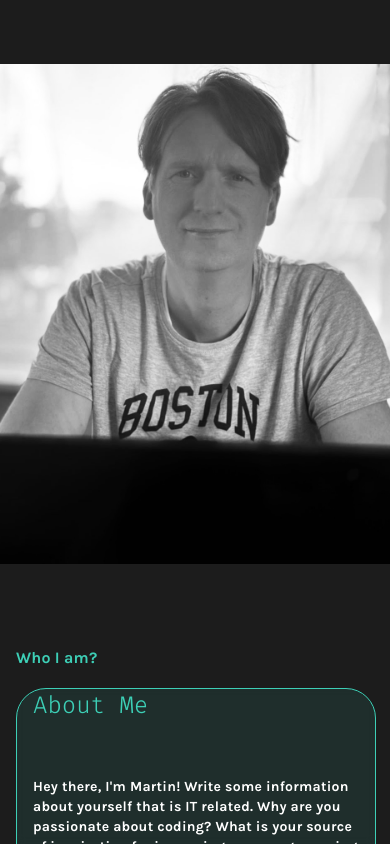
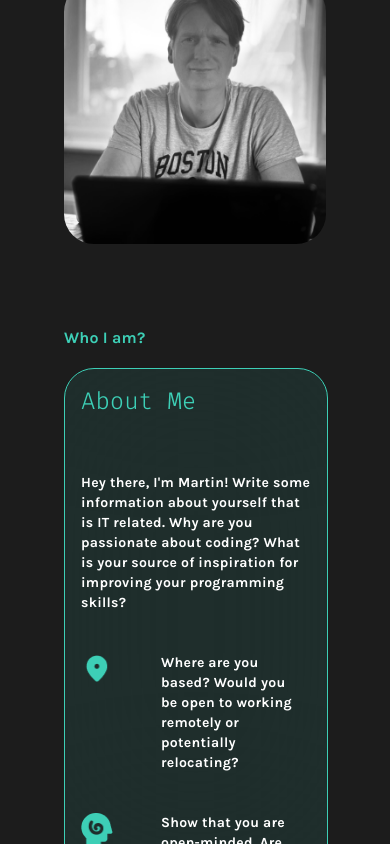
Before and after one commit to mercoding/martin.reifschneider.me, an Angular app: page /about in a window 390 px wide. Built offline with nearby package versions, Linux system fonts and the light colour scheme.

Commit message:
responsive optimation

```diff
--- a/src/app/pages/about/about.component.html
+++ b/src/app/pages/about/about.component.html
@@ -2,11 +2,11 @@
     <div class="profile-image"><img src="assets/img/me3.jpg" alt=""></div>
     <div class="about-me">
         <div class="about-me-container">
-            <h3>
+            <h3 *ngIf="isNotMobile">
                 {{services.language == "en" ? 'Who I am?' : 'Wer bin ich?'}}
             </h3>
             <div class="about-me-box">
-                <h1>
+                <h1 >
                     {{services.language == "en" ? 'About Me' : 'Über mich'}}
                 </h1>
                 <span>
--- a/src/app/pages/about/about.component.scss
+++ b/src/app/pages/about/about.component.scss
@@ -16,7 +16,7 @@
 
 
         img {
-            height: 500px;
+            height: 568px;
             width: auto;
             border-radius: 30px;
         }
@@ -108,21 +108,23 @@
     border-radius: 20px;
 }
 
-@media only screen and (max-width: 1450px) {
-}
 
 @media only screen and (max-width: 1200px) {
     .about {
+        position: relative;
         display: flex;
         flex-direction: column;
         justify-content: center;
         align-items: center;
-        height: auto;
         margin-top: 64px;
+        height: 725px;
 
         .profile-image {
-            width: 100%;
-            margin: 0;
+            position: absolute;
+            top: 0;
+            left: 0;
+            width: 500px;
+            margin: 0 0 0 64px;
             padding: 0;
 
             img {
@@ -132,11 +134,18 @@
             }
         }
 
+
         .about-me {
+            position: absolute;
+            top: 256px;
+            right: 64px;
             display: flex;
             justify-content: center;
             margin: 0;
             padding: 16px;
+            z-index: 3;
+            /*background-color: rgb(28, 28, 28);
+            border-radius: 30px;*/
 
             .about-me-container {
                 max-width: 500px;
@@ -145,9 +154,58 @@
             .about-me-box {
                 width: 100%;
                 padding: 0;
+                height: 456px;
+                width: 500px;
+
+                background: #3DCFB61A;
+                backdrop-filter: blur(80px);
+            }
+        }
+    }
+}
+
+@media only screen and (max-width: 646px) {
+    .about {
+        position: block;
+        display: flex;
+        flex-direction: column;
+        justify-content: center;
+        align-items: center;
+        height: 1000px;
+        margin: 64px 0 64px 0;
+
+        .profile-image {
+            position: relative;
+            top: 0;
+            left: 0;
+            margin: 0;
+            width: 100%;
+
+            img {
+                width: calc(100% - 128px);
+            }
+        }
+
+        .about-me {
+            position: relative;
+            top: 0;
+            right: 0;
+            left: 64px;
+            width: 100%;
+
+            .about-me-container {
+                width: 100%;
+                max-width: 100%;
                 height: auto;
+
+                .about-me-box {
+                    width: calc(100% - 128px);
+                    height: auto;
+                    padding: 16px 0 16px 0;
+                }
 
             }
         }
     }
+
 }
--- a/src/app/pages/about/about.component.ts
+++ b/src/app/pages/about/about.component.ts
@@ -1,13 +1,26 @@
 import { Component } from '@angular/core';
 import { AppServices } from '../../app.services';
+import { CommonModule } from '@angular/common';
+import { BreakpointObserver } from '@angular/cdk/layout';
+
 
 @Component({
   selector: 'app-about',
   standalone: true,
-  imports: [],
+  imports: [CommonModule],
   templateUrl: './about.component.html',
   styleUrl: './about.component.scss'
 })
 export class AboutComponent {
-  constructor(public services: AppServices) {}
+  constructor(public services: AppServices, private breakpointObserver: BreakpointObserver) {}
+
+  isNotMobile: boolean = false;
+
+  ngOnInit() {
+    this.breakpointObserver.observe(['(min-width: 1150px)'])
+      .subscribe(result => this.isNotMobile = result.matches);
+
+    this.breakpointObserver.observe(['(min-width: 646px)'])
+      .subscribe(result => this.isNotMobile = !result.matches);
+  }
 }
--- a/src/app/pages/contact/contact.component.scss
+++ b/src/app/pages/contact/contact.component.scss
@@ -113,6 +113,10 @@
 .policy-checkbox-text {
   margin-top: -24px !important;
   margin-left: 32px !important;
+  color: white;
+  a {
+    color: #3dcfb6;;
+  }
 }
 
 .submit-btn {
--- a/src/app/pages/feedback-carousel/feedback-carousel.component.html
+++ b/src/app/pages/feedback-carousel/feedback-carousel.component.html
@@ -6,7 +6,9 @@
         <div class="carousel-track">
             <div class="carousel-card" *ngFor="let feedback of feedbacks; let i = index" [ngClass]="getCardPosition(i)"
                 (click)="setIndex(i)">
-                <p class="message">"{{ feedback.message }}"</p>
+                <p *ngIf="services.language=='en'" class="message">"{{ feedback.message.en }}"</p>
+                <p *ngIf="services.language=='de'" class="message">"{{ feedback.message.de }}"</p>
+
                 <p class="author">– {{ feedback.author }}</p>
             </div>
         </div>
--- a/src/app/pages/feedback-carousel/feedback-carousel.component.scss
+++ b/src/app/pages/feedback-carousel/feedback-carousel.component.scss
@@ -53,6 +53,10 @@
   }
 
   .carousel-card.left {
+    display: flex;
+    align-items: center;
+    justify-content: center;
+    flex-direction: column;
     transform: translateX(-550px) scale(0.9);
     opacity: 0.6;
     z-index: 1;
@@ -60,6 +64,10 @@
   }
 
   .carousel-card.center {
+    display: flex;
+    align-items: center;
+    justify-content: center;
+    flex-direction: column;
     transform: translateX(0) scale(1.05);
     opacity: 1;
     z-index: 2;
@@ -74,6 +82,10 @@
   }
 
   .carousel-card.right {
+    display: flex;
+    align-items: center;
+    justify-content: center;
+    flex-direction: column;
     transform: translateX(550px) scale(0.9);
     opacity: 0.6;
     z-index: 1;
--- a/src/app/pages/feedback-carousel/feedback-carousel.component.ts
+++ b/src/app/pages/feedback-carousel/feedback-carousel.component.ts
@@ -16,10 +16,30 @@ export class FeedbackCarouselComponent {
   constructor(public services: AppServices) {}
 
   feedbacks = [
-    { message: 'Super Zusammenarbeit – jederzeit wieder!', author: 'Anna L.' },
-    { message: 'Tolles Design, schnelle Umsetzung.', author: 'Max M.' },
-    { message: 'Sehr zuverlässig, klare Kommunikation.', author: 'Lea K.' },
-    { message: 'Einfach großartig.', author: 'Tom S.' }
+    { message:
+      {
+        en: 'Great cooperation - anytime again',
+        de: 'Super Zusammenarbeit – jederzeit wieder!'
+      }
+      , author: 'Anna L.' },
+    { message:
+      {
+        en: 'Great design, fast implementation',
+        de: 'Tolles Design, schnelle Umsetzung.'
+      },
+      author: 'Max M.' },
+    { message:
+      {
+        en: 'Very reliable, clear communication',
+        de: 'Sehr zuverlässig, klare Kommunikation.'
+      },
+      author: 'Lea K.' },
+    { message:
+      {
+        en: 'Simply great',
+        de: 'Einfach großartig.'
+      },
+      author: 'Tom S.' }
   ];
 
   currentIndex = 0;
--- a/src/app/pages/skills/skills.component.scss
+++ b/src/app/pages/skills/skills.component.scss
@@ -118,15 +118,30 @@
 
         .skills-description {
             margin: 64px 0 0 0;
-            max-height: 500px;
-            width: calc(100% - 32px);
-            max-width: 500px;
+            height: auto;
+            width: calc(100% - 128px);
+            max-width: 100%;
+
+            div {
+                max-width: 100%;
+            }
         }
 
         .skills-box {
-            max-width: 500px;
-            margin: 128px 0 128px 0;
-            width: calc(100% - 32px);
+            max-width: 100%;
+            margin: 32px 0 32px 0;
+            width: calc(100% - 128px);
+            height: auto;
         }
     }
 }
+
+@media only screen and (max-width: 646px) {
+    .skills {
+        .skills-description {
+            h1 {
+                font-size: 50px;
+            }
+        }
+    }
+}
--- a/src/app/start/start-bottom/start-bottom.component.html
+++ b/src/app/start/start-bottom/start-bottom.component.html
@@ -5,7 +5,7 @@
     </div>
     <div class="right">
         <span (click)="services.scrollTo('contact')" class="email set-pointer">martin&#64;reifschneider.me</span>
-        <img class="mobile-only" (click)="services.scrollTo('contact')" src="assets/img/mail.png" alt="">
+        <img class="mobile-only set-pointer" (click)="services.scrollTo('contact')" src="assets/img/mail.png" alt="">
         <img class="set-pointer" (click)="services.openGitHub()" src="assets/img/github.png" alt="">
         <img class="set-pointer" (click)="services.openLinkedin()" src="assets/img/linkedin.png" alt="">
         <div class="right-line"></div>
--- a/src/app/start/start-center/start-center.component.scss
+++ b/src/app/start/start-center/start-center.component.scss
@@ -43,8 +43,10 @@
 @media only screen and (max-width: 700px) {
 
     .title {
+        display: flex;
+        justify-content: center;
         h1 {
-            font-size: 56px;
+            font-size: 40px;
         }
 
         h3 {
```
